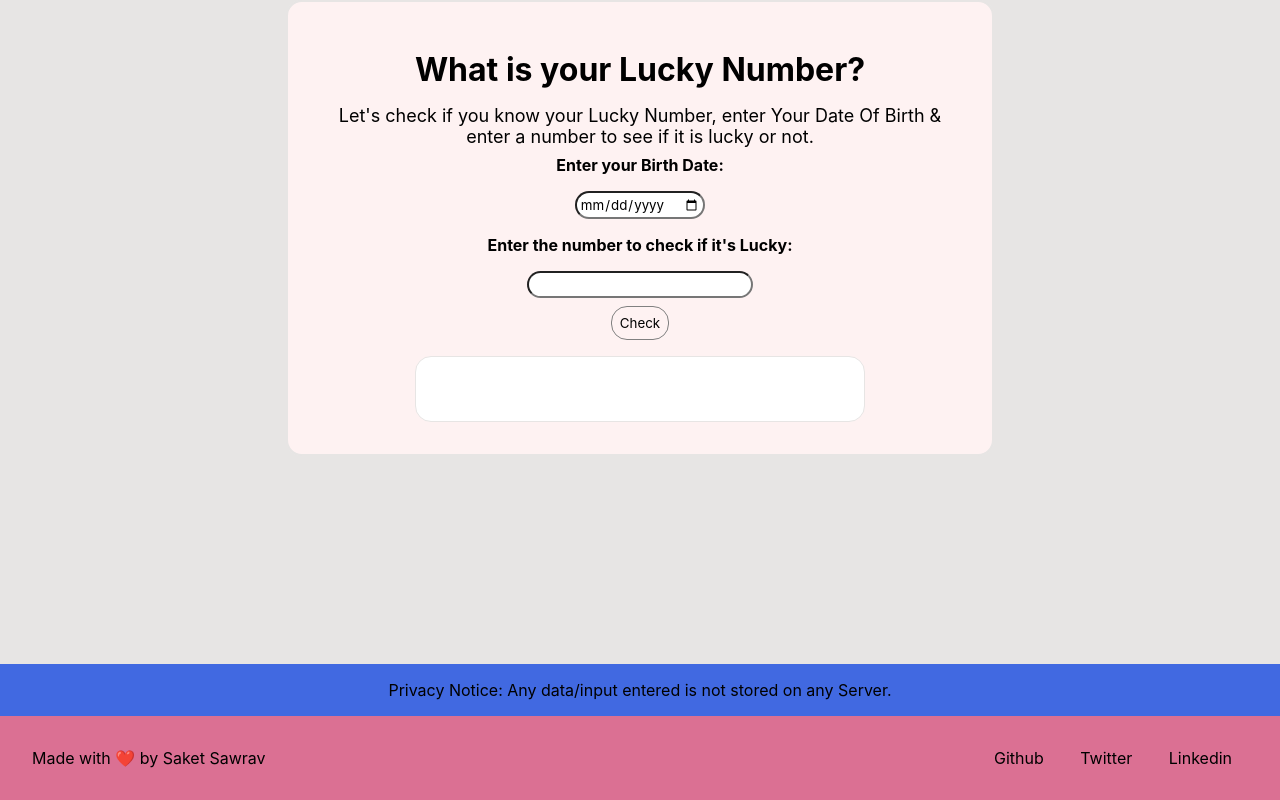
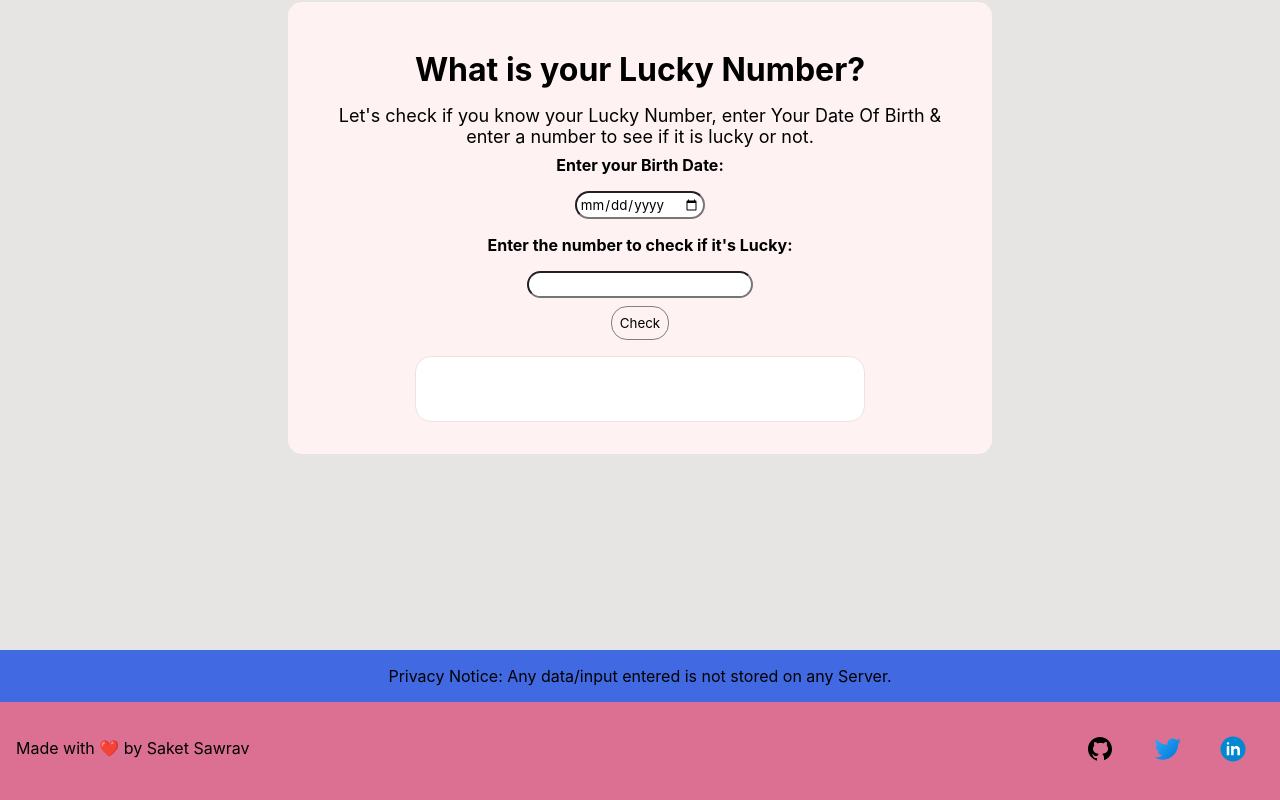
Before and after one commit to saketsawrav/WhatIsYourLuckyNumber, a plain HTML site: page index.html in a window 1280 px wide. Drawn offline with Linux system fonts and the light colour scheme; a small style sheet from the web is missing.

Commit message:
footer:use images instead of Text
Signed-off-by: ssawrav <s.sawrav@gmail.com>

```diff
--- a/index.html
+++ b/index.html
@@ -27,9 +27,9 @@
         <p>Made with ❤️ by <span>Saket Sawrav</span></p>
         <div class="social-links">
             <ul>
-                <li><a href="https://github.com/ssawrav">Github</a></li>
-                <li><a href="https://twitter.com/reddraigemperor">Twitter</a></li>
-                <li><a href="https://www.linkedin.com/in/saketsawrav">Linkedin</a></li>
+                <li><a href="https://github.com/ssawrav"><img src="images/github-icon.svg"></a></li>
+                <li><a href="https://twitter.com/reddraigemperor"><img src="images/twitter-icon.svg"></a></li>
+                <li><a href="https://www.linkedin.com/in/saketsawrav"><img src="images/linkedin-icon.svg"></a></li>
             </ul>
         </div>
         </div>
--- a/styles.css
+++ b/styles.css
@@ -97,16 +97,17 @@ footer p.privacy-notice {
 .social {
     display: flex;
     flex-direction: row;
-    padding: 2rem;
+    padding: 1rem;
 }
 
 .social p {
     flex-grow: 1;
+    margin-top: 20px;
 }
 
 .social li {
     list-style: none;
-    display: inline;
+    display: inline-block;
     padding: 1rem;
 }
 
@@ -114,3 +115,8 @@ footer p.privacy-notice {
     text-decoration: none;
     color: black;
 }
+
+.social img {
+    width: 30px;
+    height: 30px;
+}
```
Also changed, not shown: images/github-icon.svg (added), images/linkedin-icon.svg (added), images/twitter-icon.svg (added).
